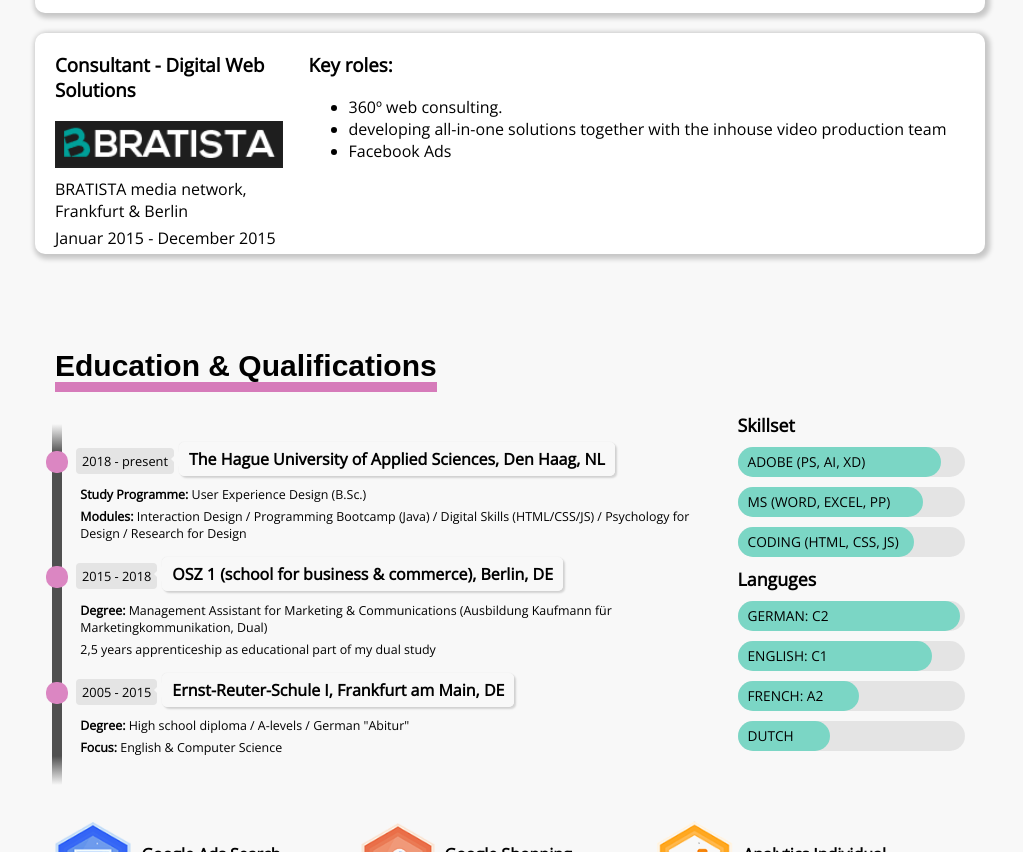
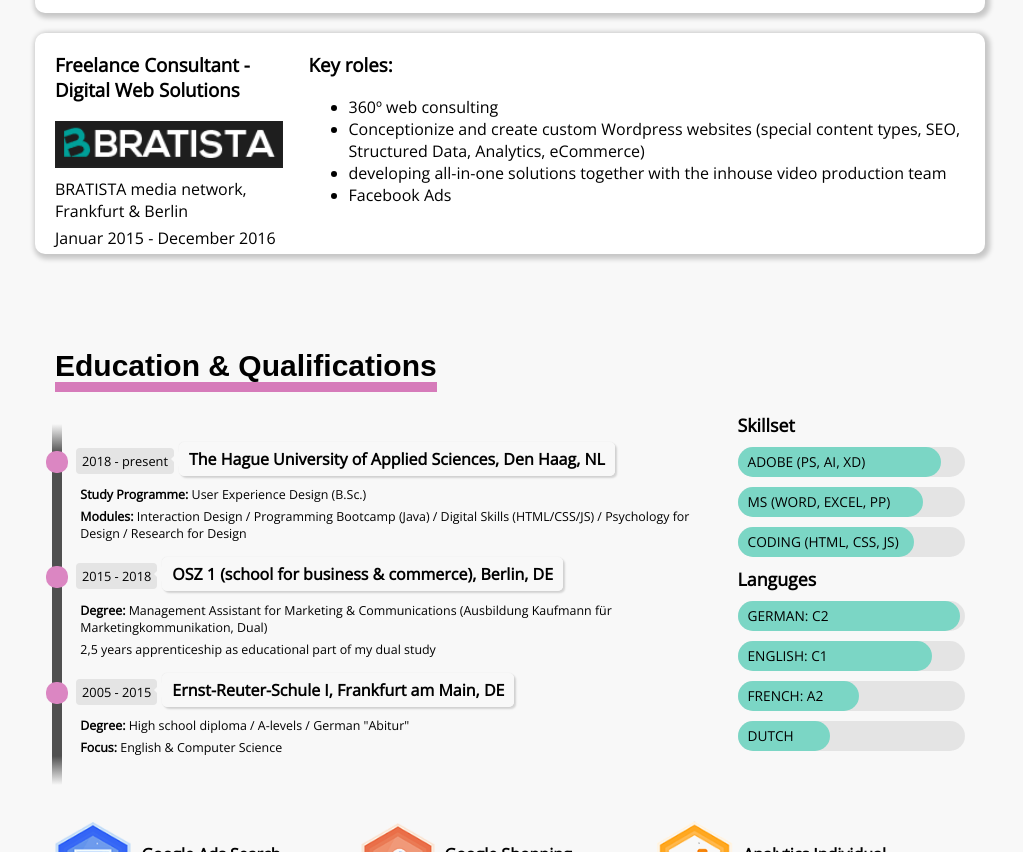
Before and after one commit to philffm/PhilWornath_CV, a plain HTML site: page index.html in a window 1280 px wide. Shown: the part 1154-2006 px from the top of the page, without its empty margins (130-1153 px from the left). Drawn offline with nearby package versions, Linux system fonts and the light colour scheme.

Commit message:
Initial commit + minor changes

```diff
--- a/index.html
+++ b/index.html
@@ -137,16 +137,17 @@
                     <div id="card-work" class="content-wrap slim">
                         <!-- Job 3 Details -->
                         <div class="col-narrow">
-                            <h3>Consultant - Digital Web Solutions</h3>
+                            <h3>Freelance Consultant - Digital Web Solutions</h3>
                             <a href="https://bratista.com" target="_blank" ><img src="img/logo_bratista.png"></a>
                             <p>BRATISTA media network, Frankfurt & Berlin</p>
-                            <p>Januar 2015 - December 2015</p>
+                            <p>Januar 2015 - December 2016</p>
                         </div>
                         <div class="col-wide padding job-description">
 
                         <h3><b>Key roles:</b></h3>
                             <ul>
-                                <li>360º web consulting.</li>
+                                <li>360º web consulting</li>
+                                <li>Conceptionize and create custom Wordpress websites (special content types, SEO, Structured Data, Analytics, eCommerce)</li>
                                 <li>developing all-in-one solutions together with the inhouse video production team</li>
                                 <li>Facebook Ads</li>
                             </ul>
```
